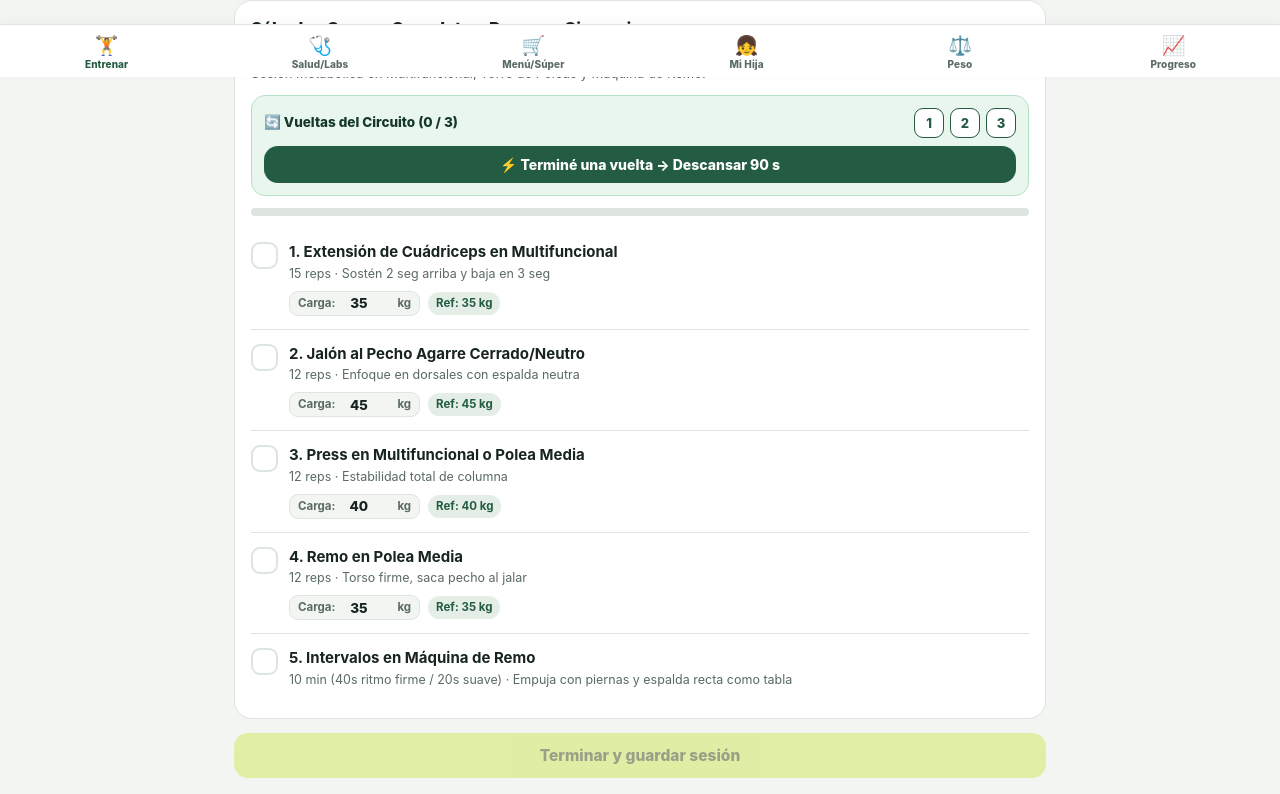
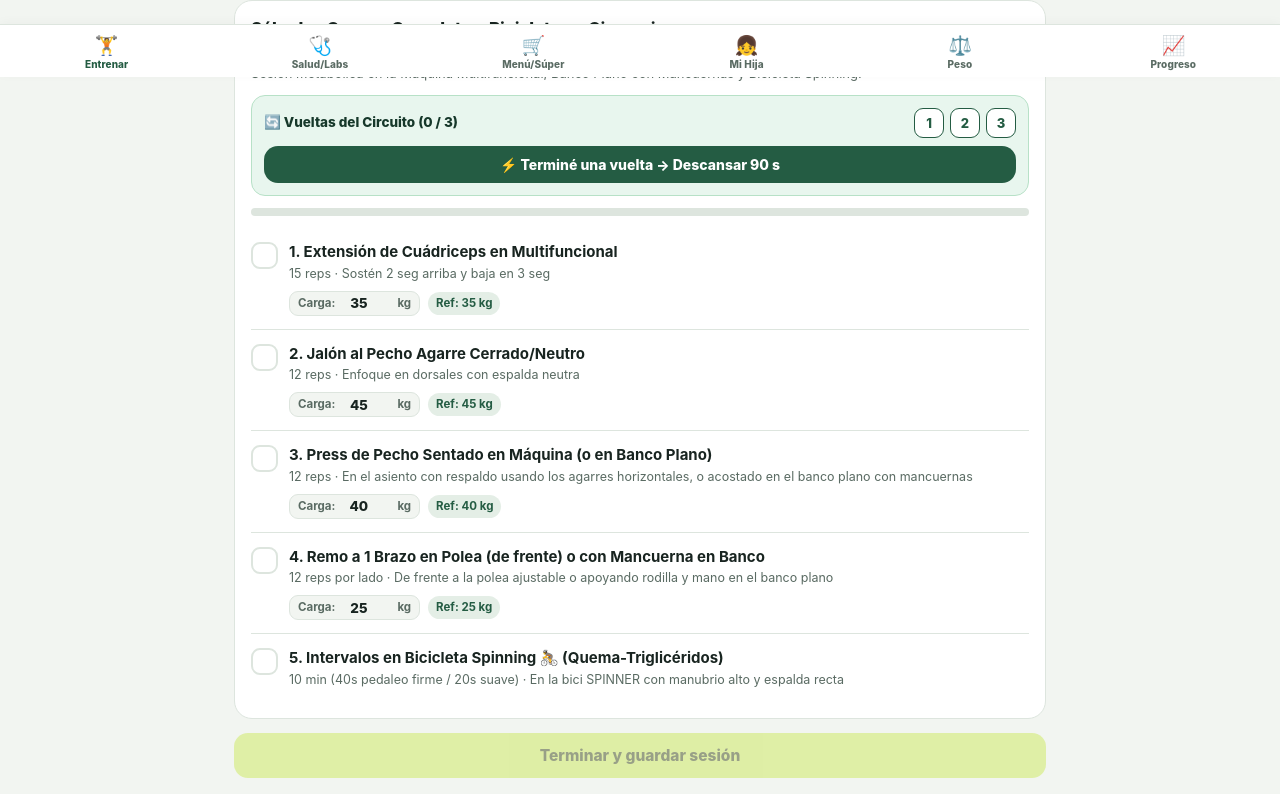
Before and after one commit to marcuache/New-Life, a plain HTML site: page index.html in a window 1280 px wide. Shown: the part 723-1517 px from the top of the page. Drawn offline with Linux system fonts and the light colour scheme.

Commit message:
Add files via upload

```diff
--- a/index.html
+++ b/index.html
@@ -200,7 +200,7 @@
 <div class="wrap">
   <header>
     <div>
-      <div class="kicker">Plan Híbrido 90d · Circuito 16kg + Gym</div>
+      <div class="kicker">Plan Híbrido 90d · Circuito 7kg×2 + Gym</div>
       <h1 id="titulo">Hoy toca entrenar</h1>
       <div class="fecha" id="fechaHoy"></div>
     </div>
@@ -238,7 +238,7 @@
       <div class="fases" id="selectorFases"></div>
       <div class="dias" id="selectorDias"></div>
       <div class="modo-switch" id="selectorModo">
-        <button class="modo-btn" data-modo="casa">🏠 En Casa (Circuito 16 kg)</button>
+        <button class="modo-btn" data-modo="casa">🏠 En Casa (Circuito 2×7 kg)</button>
         <button class="modo-btn" data-modo="gym">🏢 En Gimnasio (Poleas/Máquinas)</button>
       </div>
     </div>
@@ -275,7 +275,7 @@
     <div class="card">
       <span class="tag">⏰ Plan de Transición a las 6:00 AM (Sin subir cortisol)</span>
       <div style="font-size:13.4px;color:var(--ink-soft)">
-        • <strong style="color:var(--ink)">Semanas 1 y 2 (6:40 AM):</strong> Martes y jueves haces tu circuito dinámico de 25 min en casa con mancuernas de 16 kg; sábado y domingo vas al gimnasio.<br>
+        • <strong style="color:var(--ink)">Semanas 1 y 2 (6:40 AM):</strong> Martes y jueves haces tu circuito dinámico de 25 min en casa con mancuernas de 7 kg; sábado y domingo vas al gimnasio.<br>
         • <strong style="color:var(--ink)">Semanas 3 y 4 (6:20 AM):</strong> Deja ropa y agua listas la noche anterior. Cena ligero antes de las 9:00 PM.<br>
         • <strong style="color:var(--ink)">Mes 2 y 3 (6:00 AM fijo):</strong> Ya adaptado, cambia el interruptor de Martes y Jueves a <strong>🏢 Modo Gimnasio</strong> antes de irte al hospital.
       </div>
@@ -434,38 +434,38 @@ const PLAN = {
   martes: {
     modoDefault: "casa",
     casa: {
-      nombre:"Martes · Circuito Pierna y Core (Mancuernas 16 kg)",
+      nombre:"Martes · Circuito Pierna y Core (2 Mancuernas de 7 kg)",
       sub:"Orden intercalado para hacerlo en circuito continuo: pasas del 1 al 5 (15s para cambiar) y descansas 90s al cerrar la vuelta.",
       ejercicios:[
-        {id:"m_c1", n:"1. Sentadilla Goblet con Pausa (Tempo 3-2-1)", d:"12 a 15 reps · Mancuerna de 16 kg al pecho, baja en 3s, pausa 2s rozando la silla y sube", usaKg:true, defKg:"16"},
+        {id:"m_c1", n:"1. Sentadilla con 2 Mancuernas (14 kg total)", d:"15 a 20 reps · Sostén las 2 mancuernas de 7 kg en los hombros o a los lados, baja en 3s rozando la silla y sube", usaKg:true, defKg:"14"},
         {id:"m_c2", n:"2. Bird Dog controlado (Recuperación activa)", d:"10 reps por lado · En 4 puntos, estira brazo y pierna contraria 2s sin arquear cintura", usaKg:false},
-        {id:"m_c3", n:"3. Hip Thrust en sofá con mancuerna (Pausa 3s)", d:"15 reps · Espalda alta en sofá, mancuerna de 16 kg en cadera, aprieta glúteo 3s arriba", usaKg:true, defKg:"16"},
-        {id:"m_c4", n:"4. Elevación de talones a 1 pierna", d:"15 reps por lado · Sostén 16 kg mientras tus muslos recuperan aliento", usaKg:true, defKg:"16"},
-        {id:"m_c5", n:"5. Split Squat / Sentadilla Búlgara", d:"10 reps por pierna · Cierra fuerte la vuelta bajando vertical con espalda neutra", usaKg:true, defKg:"16"}
+        {id:"m_c3", n:"3. Hip Thrust en sofá (con las 2 mancuernas = 14 kg)", d:"15 a 20 reps · Espalda alta en sofá, coloca las 2 mancuernas de 7 kg sobre la cadera y aprieta glúteo 3s arriba", usaKg:true, defKg:"14"},
+        {id:"m_c4", n:"4. Elevación de talones (2 mancuernas o a 1 pierna)", d:"20 reps · Sostén tus mancuernas de 7 kg, pausa 2s arriba mientras tus muslos recuperan aliento", usaKg:true, defKg:"7"},
+        {id:"m_c5", n:"5. Split Squat / Desplante estático (2 × 7 kg)", d:"12 a 15 reps por pierna · 1 mancuerna de 7 kg en cada mano (14 kg total), baja vertical con espalda neutra", usaKg:true, defKg:"14"}
       ]
     },
     gym: {
       nombre:"Martes · Pierna y Core en Gimnasio (6:00 AM)",
-      sub:"Enfocado en la Estación Multifuncional, Torre de Poleas y Remo sin comprimir la columna.",
+      sub:"Enfocado en la Estación Multifuncional, Polea Ajustable, Banco Plano y Bicicleta Spinning.",
       ejercicios:[
         {id:"m_g1", n:"1. Extensión de Cuádriceps en Multifuncional", d:"12-15 reps · Espalda pegada al respaldo, sostén 2 seg arriba antes de bajar lento", usaKg:true, defKg:"35"},
         {id:"m_g2", n:"2. Pallof Press en Polea Media (Anti-rotación)", d:"12 reps por lado · Extiende brazos al frente resistiendo el giro del cable", usaKg:true, defKg:"15"},
-        {id:"m_g3", n:"3. Sentadilla Búlgara o Goblet con Mancuerna", d:"10 reps por pierna · Torso erguido, rodilla alineada", usaKg:true, defKg:"16"},
+        {id:"m_g3", n:"3. Sentadilla Búlgara o Goblet con Mancuerna", d:"10 reps por pierna · Torso erguido, rodilla alineada", usaKg:true, defKg:"7"},
         {id:"m_g4", n:"4. Abducción y Patada de Glúteo en Polea Baja", d:"15 reps por pierna · En la torre de polea baja, torso firme", usaKg:true, defKg:"15"},
-        {id:"m_g5", n:"5. Remo Metabólico en Máquina (Espalda Neutra)", d:"8 min al final · Empuja con piernas manteniendo espalda 100% recta", usaKg:false}
+        {id:"m_g5", n:"5. Bicicleta Spinning a Ritmo Constante 🚴", d:"8-10 min al final · Ajusta el manubrio alto para mantener la espalda recta y pedalea con resistencia moderada", usaKg:false}
       ]
     }
   },
   jueves: {
     modoDefault: "casa",
     casa: {
-      nombre:"Jueves · Circuito Tren Superior + Core (Mancuernas 16 kg)",
+      nombre:"Jueves · Circuito Tren Superior + Core (2 Mancuernas de 7 kg)",
       sub:"Empuje + Tracción + Hombro + Brazos + Abdomen corrido sin tiempos muertos.",
       ejercicios:[
-        {id:"j_c1", n:"1. Floor Press en el suelo (Pausa 1s abajo)", d:"12-15 reps · Acostado con rodillas dobladas, tríceps tocan el piso 1s y empujas las mancuernas de 16 kg", usaKg:true, defKg:"16"},
-        {id:"j_c2", n:"2. Remo a un brazo con apoyo en silla", d:"12 reps por lado · Mano y rodilla en silla, jala los 16 kg a la cadera apretando 2s", usaKg:true, defKg:"16"},
-        {id:"j_c3", n:"3. Press de Hombros Sentado con Respaldo", d:"10-12 reps · Espalda pegada al respaldo de la silla, sube controlado", usaKg:true, defKg:"16"},
-        {id:"j_c4", n:"4. Curl de Bíceps + Copa de Tríceps Sentado", d:"12 + 12 reps · Bombeo directo de brazos con mancuerna de 16 kg", usaKg:true, defKg:"16"},
+        {id:"j_c1", n:"1. Floor Press en el suelo + Flexiones inclinadas", d:"15-20 reps con mancuernas de 7 kg (pausa 1s abajo) · Controla el movimiento apretando el pecho arriba", usaKg:true, defKg:"7"},
+        {id:"j_c2", n:"2. Remo con apoyo en silla (1 de 7 kg o las 2 juntas)", d:"15 reps por lado · Mano y rodilla en silla, jala hacia la cadera y sostén 2s arriba apretando espalda", usaKg:true, defKg:"7"},
+        {id:"j_c3", n:"3. Press de Hombros Sentado con Respaldo (7 kg c/u)", d:"12-15 reps · Espalda pegada al respaldo de la silla, sube las mancuernas de 7 kg sin arquear cintura", usaKg:true, defKg:"7"},
+        {id:"j_c4", n:"4. Curl de Bíceps + Extensión de Tríceps Sentado", d:"15 + 15 reps · Bombeo continuo de brazos con tus mancuernas de 7 kg", usaKg:true, defKg:"7"},
         {id:"j_c5", n:"5. Plancha Abdominal Firme", d:"35-45 seg · Cierra la vuelta apretando abdomen y glúteos, y toma tus 90s de descanso", usaKg:false}
       ]
     },
@@ -484,24 +484,24 @@ const PLAN = {
   sabado: {
     modoDefault: "gym",
     gym: {
-      nombre:"Sábado · Cuerpo Completo y Remo en Gimnasio",
-      sub:"Sesión metabólica en Multifuncional, Torre de Poleas y Máquina de Remo.",
+      nombre:"Sábado · Cuerpo Completo y Bicicleta en Gimnasio",
+      sub:"Sesión metabólica en la Máquina Multifuncional, Banco Plano con Mancuernas y Bicicleta Spinning.",
       ejercicios:[
         {id:"s_g1", n:"1. Extensión de Cuádriceps en Multifuncional", d:"15 reps · Sostén 2 seg arriba y baja en 3 seg", usaKg:true, defKg:"35"},
         {id:"s_g2", n:"2. Jalón al Pecho Agarre Cerrado/Neutro", d:"12 reps · Enfoque en dorsales con espalda neutra", usaKg:true, defKg:"45"},
-        {id:"s_g3", n:"3. Press en Multifuncional o Polea Media", d:"12 reps · Estabilidad total de columna", usaKg:true, defKg:"40"},
-        {id:"s_g4", n:"4. Remo en Polea Media", d:"12 reps · Torso firme, saca pecho al jalar", usaKg:true, defKg:"35"},
-        {id:"s_g5", n:"5. Intervalos en Máquina de Remo", d:"10 min (40s ritmo firme / 20s suave) · Empuja con piernas y espalda recta como tabla", usaKg:false}
+        {id:"s_g3", n:"3. Press de Pecho Sentado en Máquina (o en Banco Plano)", d:"12 reps · En el asiento con respaldo usando los agarres horizontales, o acostado en el banco plano con mancuernas", usaKg:true, defKg:"40"},
+        {id:"s_g4", n:"4. Remo a 1 Brazo en Polea (de frente) o con Mancuerna en Banco", d:"12 reps por lado · De frente a la polea ajustable o apoyando rodilla y mano en el banco plano", usaKg:true, defKg:"25"},
+        {id:"s_g5", n:"5. Intervalos en Bicicleta Spinning 🚴 (Quema-Triglicéridos)", d:"10 min (40s pedaleo firme / 20s suave) · En la bici SPINNER con manubrio alto y espalda recta", usaKg:false}
       ]
     },
     casa: {
-      nombre:"Sábado · Circuito Cuerpo Completo en Casa (16 kg)",
-      sub:"5 estaciones continuas quemadoras de glucosa con tus mancuernas de 16 kg.",
+      nombre:"Sábado · Circuito Cuerpo Completo en Casa (7-14 kg)",
+      sub:"5 estaciones continuas quemadoras de glucosa con tus mancuernas de 7 kg.",
       ejercicios:[
-        {id:"s_c1", n:"1. Sentadilla Sumo con Mancuerna de 16 kg", d:"15 reps · Compás abierto, baja vertical con espalda recta", usaKg:true, defKg:"16"},
-        {id:"s_c2", n:"2. Floor Press Neutro + Puente de Glúteo", d:"12 reps · Acostado, palmas enfrentadas empujando las 2 mancuernas de 16 kg", usaKg:true, defKg:"16"},
-        {id:"s_c3", n:"3. Step-up en escalón con Mancuernas", d:"10 reps por pierna · Sube firme empujando con el talón", usaKg:true, defKg:"16"},
-        {id:"s_c4", n:"4. Remo con apoyo en silla (16 kg)", d:"12 reps por brazo · Pausa de 2 seg arriba", usaKg:true, defKg:"16"},
+        {id:"s_c1", n:"1. Sentadilla Sumo con las 2 Mancuernas (14 kg)", d:"15-20 reps · Sostén ambas mancuernas de 7 kg al centro, compás abierto y espalda recta", usaKg:true, defKg:"14"},
+        {id:"s_c2", n:"2. Floor Press Neutro + Puente de Glúteo (7 kg c/u)", d:"15-18 reps · Acostado, palmas enfrentadas empujando las 2 mancuernas de 7 kg", usaKg:true, defKg:"7"},
+        {id:"s_c3", n:"3. Step-up en escalón con Mancuernas", d:"10 reps por pierna · Sube firme empujando con el talón", usaKg:true, defKg:"7"},
+        {id:"s_c4", n:"4. Remo con apoyo en silla (7-14 kg)", d:"12 reps por brazo · Pausa de 2 seg arriba", usaKg:true, defKg:"7"},
         {id:"s_c5", n:"5. Dead Bug (Escarabajo muerto)", d:"12 reps por lado · Espalda baja sellada contra el piso", usaKg:false}
       ]
     }
@@ -509,24 +509,24 @@ const PLAN = {
   domingo: {
     modoDefault: "gym",
     gym: {
-      nombre:"Domingo · Tracción, Brazos en Polea y Remo en Gimnasio",
+      nombre:"Domingo · Brazos en Polea, Hombro y Bicicleta en Gimnasio",
       sub:"Tensión continua en la Torre de Poleas y cierre cardiovascular.",
       ejercicios:[
         {id:"d_g1", n:"1. Curl de Bíceps en Torre de Polea Baja", d:"12-15 reps · Codos pegados al cuerpo", usaKg:true, defKg:"25"},
         {id:"d_g2", n:"2. Pushdown de Tríceps en Polea Alta", d:"12-15 reps · Extiende codos sin encorvar hombros", usaKg:true, defKg:"25"},
         {id:"d_g3", n:"3. Elevaciones Laterales en Polea Baja", d:"12 reps por brazo · Hombro medio sin cargar columna", usaKg:true, defKg:"10"},
         {id:"d_g4", n:"4. Puente de Glúteo + Pallof Press", d:"15 reps · Cadena posterior y abdomen anti-rotación", usaKg:true, defKg:"25"},
-        {id:"d_g5", n:"5. Cierre en Máquina de Remo", d:"10-12 min continuos · Empuje de piernas + espalda recta", usaKg:false}
+        {id:"d_g5", n:"5. Cierre en Bicicleta Spinning 🚴 (Oxidación de Grasas)", d:"10-12 min continuos · Ritmo constante en la bici SPINNER con espalda recta para bajar glucosa y triglicéridos", usaKg:false}
       ]
     },
     casa: {
-      nombre:"Domingo · Circuito Brazos, Postura y Core en Casa (16 kg)",
-      sub:"Circuito dinámico de cierre de semana con mancuernas de 16 kg.",
+      nombre:"Domingo · Circuito Brazos, Postura y Core en Casa (7-14 kg)",
+      sub:"Circuito dinámico de cierre de semana con mancuernas de 7 kg.",
       ejercicios:[
-        {id:"d_c1", n:"1. Puente de glúteos con 16 kg (pausa 3s)", d:"15 reps · Sostén 3 segundos arriba sin arquear lumbar", usaKg:true, defKg:"16"},
-        {id:"d_c2", n:"2. Curl Martillo con Mancuernas de 16 kg", d:"10-12 reps · Palmas enfrentadas, espalda junto a la pared", usaKg:true, defKg:"16"},
-        {id:"d_c3", n:"3. Extensión de Tríceps Copa Sentado (16 kg)", d:"12-15 reps · Sentado con respaldo, 1 mancuerna a dos manos", usaKg:true, defKg:"16"},
-        {id:"d_c4", n:"4. Paseo del Granjero Pesado (2 × 16 kg = 32 kg)", d:"50 seg · Camina erguido sosteniendo ambas mancuernas de 16 kg", usaKg:true, defKg:"16"},
+        {id:"d_c1", n:"1. Puente de glúteos con 7 kg (pausa 3s)", d:"15 reps · Sostén 3 segundos arriba sin arquear lumbar", usaKg:true, defKg:"7"},
+        {id:"d_c2", n:"2. Curl Martillo con Mancuernas de 7 kg", d:"10-12 reps · Palmas enfrentadas, espalda junto a la pared", usaKg:true, defKg:"7"},
+        {id:"d_c3", n:"3. Extensión de Tríceps Copa Sentado (7-14 kg)", d:"12-15 reps · Sentado con respaldo, 1 mancuerna a dos manos", usaKg:true, defKg:"7"},
+        {id:"d_c4", n:"4. Paseo del Granjero / Marcha con Mancuernas (2 × 7 kg)", d:"60 seg · Camina erguido sosteniendo ambas mancuernas de 7 kg (14 kg total), abdomen firme", usaKg:true, defKg:"14"},
         {id:"d_c5", n:"5. Plancha Lateral", d:"30 seg por lado · Estabilidad lumbar pura", usaKg:false}
       ]
     }
@@ -957,7 +957,7 @@ function pintarEjercicios(){
         '<div class="ej-meta">'+
           '<div class="kg-input-wrap">'+
             '<span>Carga:</span>'+
-            '<input type="number" inputmode="decimal" step="0.5" placeholder="16" value="'+(est.kg||"")+'" aria-label="Peso en kg para '+ej.n+'">'+
+            '<input type="number" inputmode="decimal" step="0.5" placeholder="7" value="'+(est.kg||"")+'" aria-label="Peso en kg para '+ej.n+'">'+
             '<span>kg</span>'+
           '</div>'+
           (prevKg ? '<span class="ult-peso">Ref: '+prevKg+' kg</span>' : '')+
@@ -1310,7 +1310,7 @@ function pintarProgreso(){
   ultimas.forEach(s=>{
     const fila = document.createElement("div");
     fila.className = "hist-item";
-    const mTag = s.modo === "gym" ? "🏢 Gym" : "🏠 Circuito 16kg";
+    const mTag = s.modo === "gym" ? "🏢 Gym" : "🏠 Circuito 7kg";
     const vTxt = s.vueltas ? " · " + s.vueltas + " vueltas" : "";
     fila.innerHTML =
       '<span>'+(ICONO_DIA[s.dia]||"🏋️")+' <strong>'+ETIQUETAS[s.dia]+' · '+mTag+'</strong> <span style="font-size:11.5px;color:var(--ink-soft)">(Mes '+(s.fase||1)+vTxt+')</span><br><span class="fecha-h">'+fmtFecha(s.fecha)+'</span></span>'+
```
